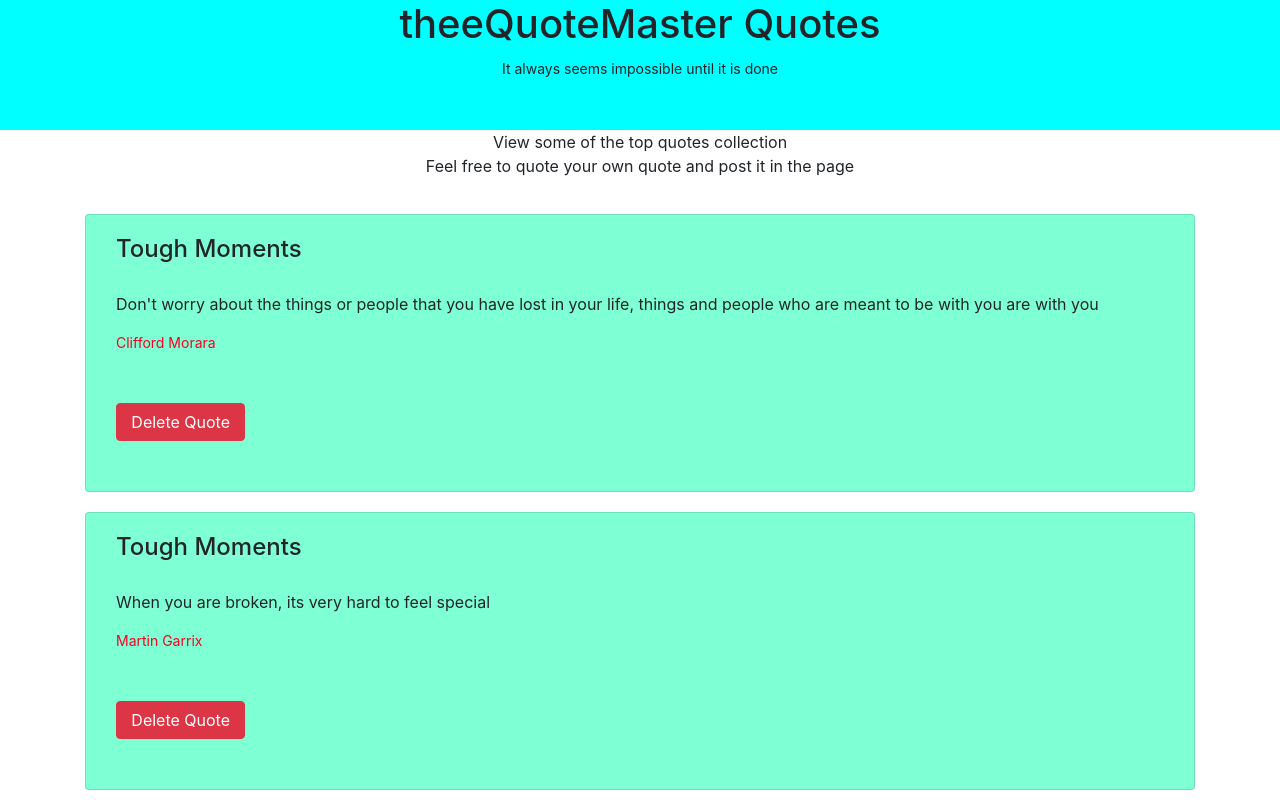
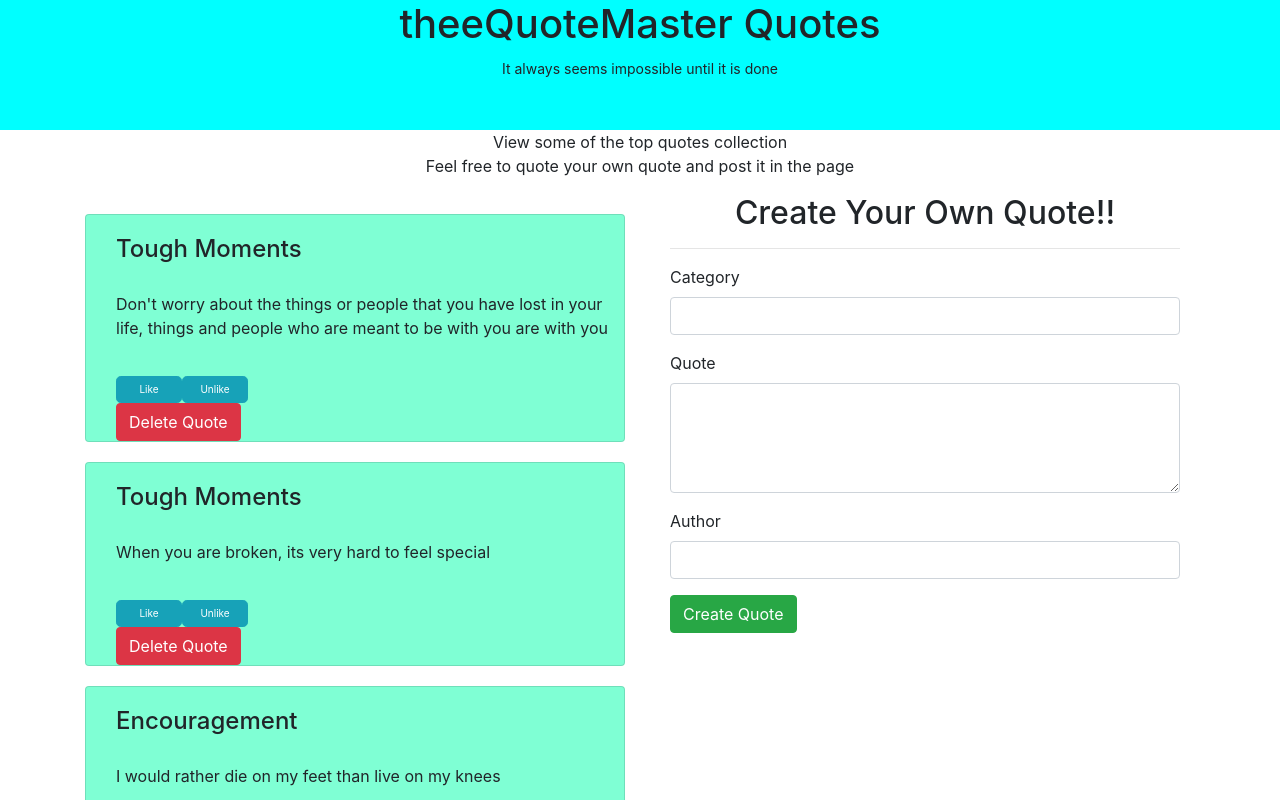
Before and after one commit to Cliffordmorara47/quotes-app, an Angular app in the folder Quotes/: page / in a window 1280 px wide. Shown: the top 800 px of the page. Built offline with nearby package versions, Linux system fonts and the light colour scheme.

Commit message:
added a form component

```diff
--- a/Quotes/src/app/quote-details/quote-details.component.html
+++ b/Quotes/src/app/quote-details/quote-details.component.html
@@ -1 +1,24 @@
-<p>quote-details works!</p>
+<style>
+        .btn-info{
+        width: 13%;
+        font-size: 10px;
+        padding: 5px;
+    }
+    .images{
+        padding-top: 20px;
+    }
+</style>
+<div *ngIf='Quote'>
+    <!-- <p>{{Quote.name}}</p> -->
+  </div>
+  <div class="images">
+    <a href="#" class="btn btn-info btn-lg">
+        <span class="glyphicon glyphicon-thumbs-up"></span> Like
+    </a>
+    <a href="#" class="btn btn-info btn-lg">
+        <span class="glyphicon glyphicon-thumbs-down"></span> Unlike
+    </a>
+</div>
+  <div class="myBtn">
+    <button class="btn btn-danger">Delete Quote</button>
+</div>
--- a/Quotes/src/app/quote-details/quote-details.component.ts
+++ b/Quotes/src/app/quote-details/quote-details.component.ts
@@ -1,4 +1,5 @@
-import { Component, OnInit } from '@angular/core';
+import { Quote } from '@angular/compiler';
+import { Component, OnInit, Input, Output, EventEmitter } from '@angular/core';
 
 @Component({
   selector: 'app-quote-details',
@@ -6,6 +7,14 @@ import { Component, OnInit } from '@angular/core';
   styleUrls: ['./quote-details.component.css']
 })
 export class QuoteDetailsComponent implements OnInit {
+  @Input()
+  Quote?: Quote;
+  @Output()
+  isComplete = new EventEmitter<boolean>();
+
+  quoteDelete(complete: boolean) {
+    this.isComplete.emit(complete);
+  }
 
   constructor() { }
 
--- a/Quotes/src/app/quote-form/quote-form.component.html
+++ b/Quotes/src/app/quote-form/quote-form.component.html
@@ -1 +1,19 @@
-<p>quote-form works!</p>
+<div class="container-fluid">
+    <h2 class="text-center">Create Your Own Quote!!</h2>
+    <hr>
+    <form>
+        <div class="form-group">
+            <label for="category">Category</label>
+            <input type="text" class="form-control" id="category" required>
+        </div>
+        <div class="form-group">
+            <label for="quote">Quote</label>
+            <textarea class="form-control" id="description" rows="4" required></textarea>
+        </div>
+        <div class="form-group">
+            <label for="author">Author</label>
+            <input type="text" id="complete" class="form-control" required>
+        </div>
+        <button type="submit" class="btn btn-success">Create Quote</button>
+    </form>
+</div>
--- a/Quotes/src/app/quote/quote.component.html
+++ b/Quotes/src/app/quote/quote.component.html
@@ -6,7 +6,7 @@
     }
 
     .btn {
-        width: 12%;
+        width: 25%;
     }
 
     .myBtn {
@@ -27,17 +27,21 @@
     .intro:hover {
         color: rgb(53, 224, 31);
     }
-    #card{
+
+    #card {
         padding-top: 20px;
     }
-    .card{
+
+    .card {
         background-color: aquamarine;
         padding-left: 30px
     }
-    .card h4{
+
+    .card h4 {
         padding-bottom: 20px;
     }
-    .card small{
+
+    .card small {
         color: rgb(247, 1, 34);
     }
 </style>
@@ -48,16 +52,20 @@
 <div class="container">
     <p class="intro">View some of the top quotes collection <br>Feel free to quote your own quote and post it in the
         page</p>
+    <div class="row">
+        <div class="col-md-6">
             <div *ngFor='let Quote of Quotes'>
                 <div id="card">
                     <div class="card">
                         <h4>{{Quote.name}}</h4>
                         <p>{{Quote.quote}}</p>
-                <small>{{Quote.author}}</small>
-                <div class="myBtn">
-                    <button class="btn btn-danger">Delete Quote</button>
+                        <app-quote-details  (isExpired)='deleteQuote($event,i)'></app-quote-details>
                     </div>
                 </div>
             </div>
         </div>
+        <div class="col-md-6">
+            <app-quote-form></app-quote-form>
         </div>
+    </div>
+</div>
--- a/Quotes/src/app/quote/quote.component.ts
+++ b/Quotes/src/app/quote/quote.component.ts
@@ -14,9 +14,16 @@ export class QuoteComponent implements OnInit {
     new Quote(1, "Tough Moments", "When you are broken, its very hard to feel special", "Martin Garrix", 0, 0),
     new Quote(2, "Encouragement", "I would rather die on my feet than live on my knees", "Nelson Mandela", 0, 0),
     new Quote(3, "Heed", "The world is a place that has a great risks and fairly great opportunities", "George Bush", 0, 0)
+  ]
+  deleteQuote(isComplete: any, index:any) {
+    if (isComplete) {
+      let toDelete = confirm(`Confirm deletion ${this.Quotes[index].name}?`)
 
-
-  ]
+      if (toDelete) {
+        this.Quotes.splice(index, 1)
+      }
+    }
+  }
 
 
   constructor() { }
```
Lines whose indentation alone changed are shown as unchanged.
